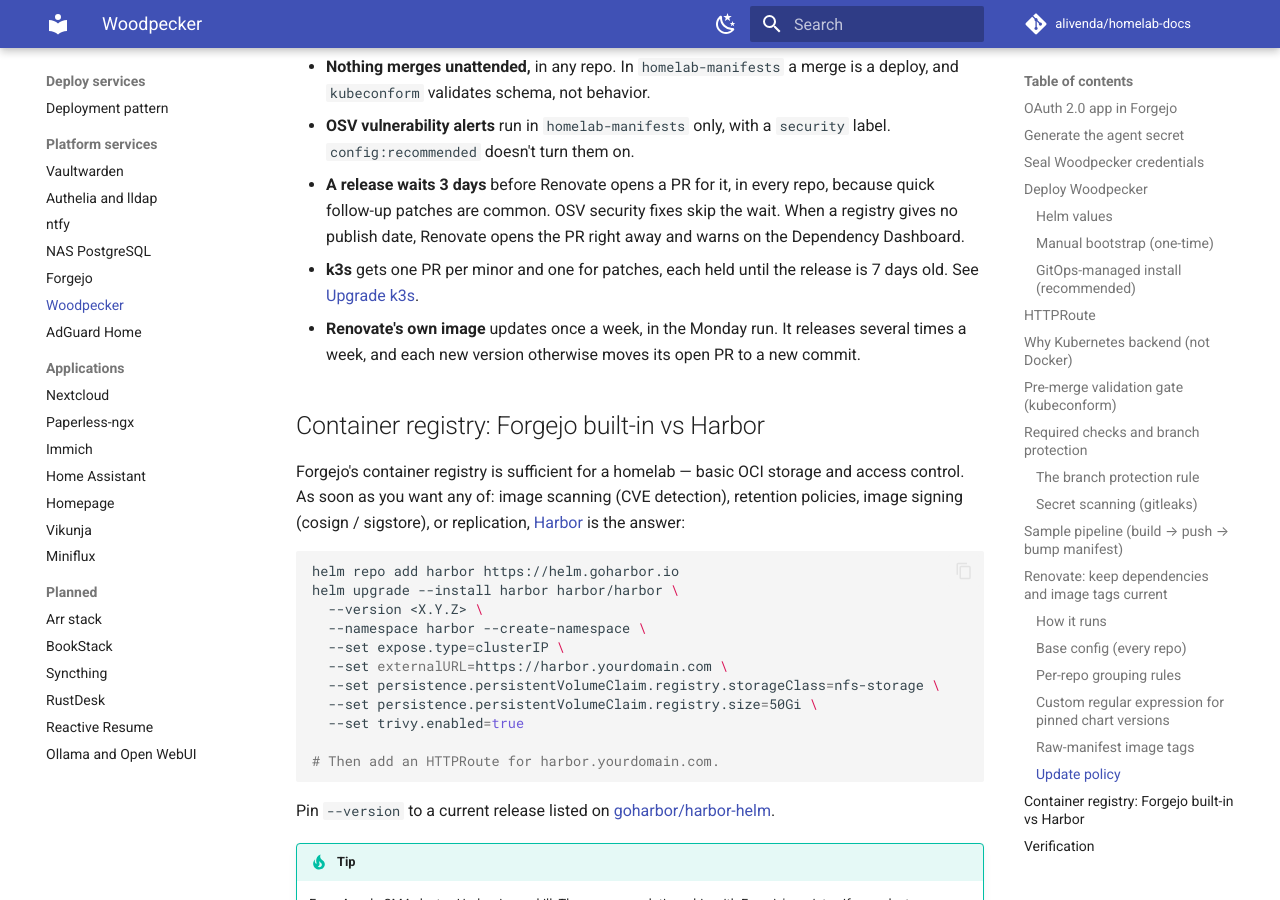
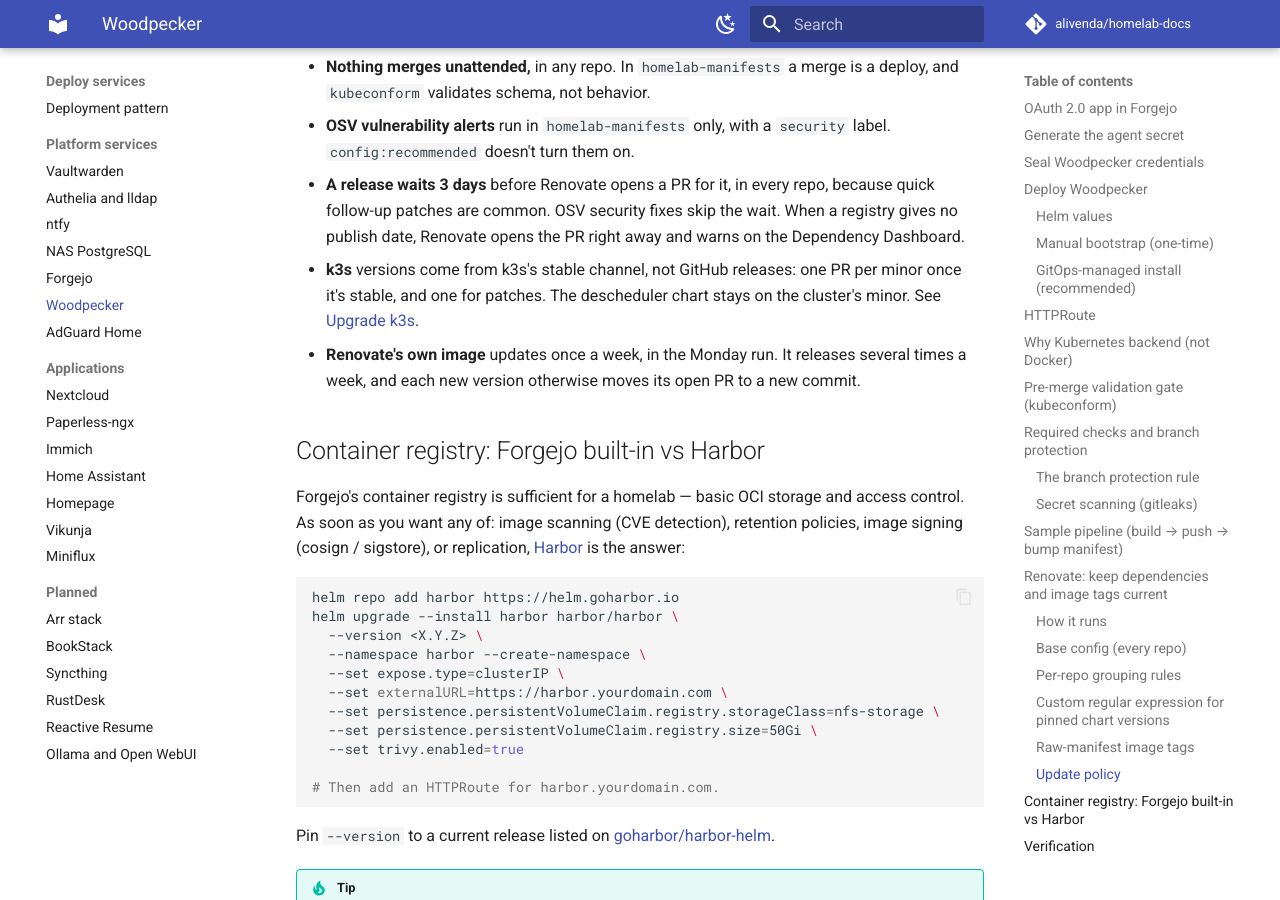
Before and after one commit to alivenda/homelab-docs, an MkDocs documentation site: the page built from docs/deploy/woodpecker.md, in a window 1280 px wide and 900 px high, scrolled down 13368 px. Built offline with MkDocs 1.6.1 and Material for MkDocs 9.7.7, drawn with Linux system fonts in a browser that asks for light colours; comment, search, counter and statistics services are not loaded.

Commit message:
docs: describe k3s updates from the stable channel
homelab-manifests and homelab-ansible now take k3s versions from the stable channel, and cap descheduler at the cluster minor.

```diff
--- a/docs/deploy/woodpecker.md
+++ b/docs/deploy/woodpecker.md
@@ -591,8 +591,9 @@ Either way, Renovate can't track it. Pin every image to a tag.
   quick follow-up patches are common. OSV security fixes skip the wait. When a
   registry gives no publish date, Renovate opens the PR right away and warns on the
   Dependency Dashboard.
-- **k3s** gets one PR per minor and one for patches, each held until the release is 7
-  days old. See [Upgrade k3s](../build/kubernetes.md#upgrade-k3s).
+- **k3s** versions come from k3s's stable channel, not GitHub releases: one PR per
+  minor once it's stable, and one for patches. The descheduler chart stays on the
+  cluster's minor. See [Upgrade k3s](../build/kubernetes.md#upgrade-k3s).
 - **Renovate's own image** updates once a week, in the Monday run. It releases several
   times a week, and each new version otherwise moves its open PR to a new commit.
 
```
Also changed, not shown: 1 other file.
